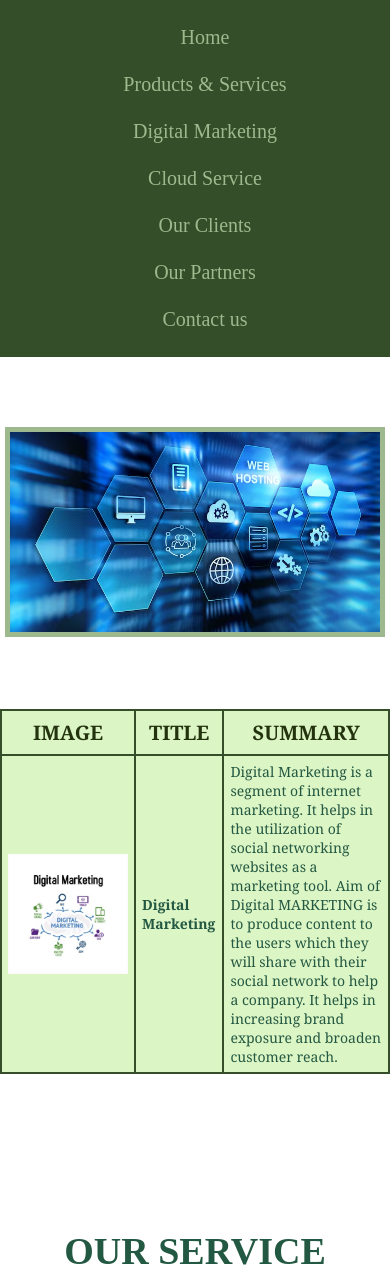
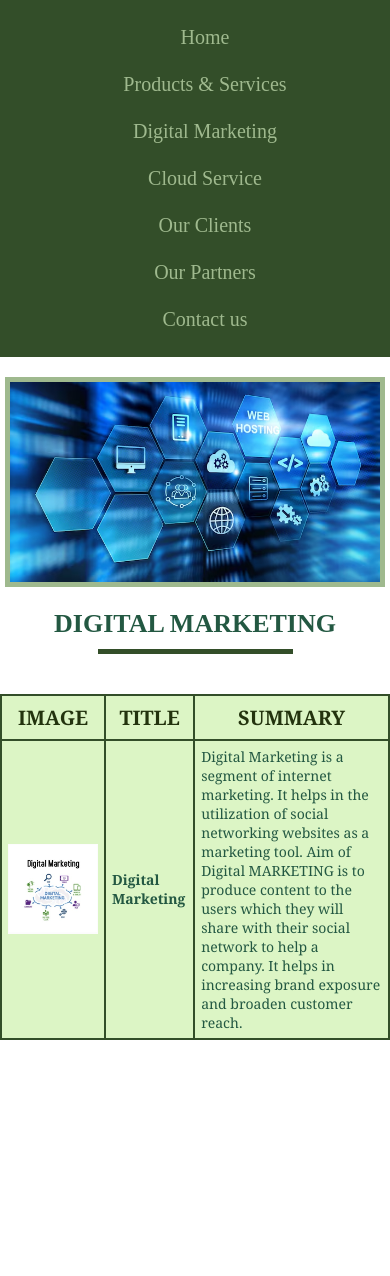
Before and after one commit to Gosia-Parveen/gosia_software2, a plain HTML site: page digital.html in a window 390 px wide. Shown: the top 1276 px of the page. After the commit the page ends 1080 px from the top, so only its background shows below. Drawn offline with Linux system fonts and the light colour scheme.

Commit message:
Update digital.html

```diff
--- a/digital.html
+++ b/digital.html
@@ -8,7 +8,6 @@
     body {
         margin: 0;
         position: relative;
-            height: 220vh;
         background-color: white;
         font-family: 'Times New Roman';
         gap: 20px;
@@ -37,39 +36,53 @@
     }
 
     #image_column {
-            height: 40%;
+        height: 400px;           /* fixed height for slideshow */
         width: 75%;
         display: flex;
         border: 5px solid #9fb98e;
-            position: absolute;
-            top: 80px;
-            left: 50%;
-            transform: translateX(-50%);
+        margin: 80px auto 40px auto; /* space top & bottom */
+        position: relative;      /* no absolute positioning */
         align-items: center;
         justify-content: center;
 
-            /* 👇 ensures all images fit box */
-            background-size: cover;  /* fill box proportionally */
-            background-position: center; /* center image */
+        background-size: cover;
+        background-position: center;
         background-repeat: no-repeat;
     }
 
+    .service_heading {
+        text-align: center;
+        margin-top: 20px;
+    }
+
+    .service_heading h2 {
+        color: #235842;
+        font-size: 38px;
+        margin-bottom: 10px;
+    }
+
+    .service_heading hr {
+        background-color: #334e29;
+        height: 5px;
+        width: 50%;
+        border: none;
+        margin: 0 auto;
+    }
 
     .table_box {
         font-family: Georgia;
-            top: 600px;
-            background-color:#dcf5c5;
+        background-color: #dcf5c5;
         position: relative;
-            width: 90%;              /* make table fit nicely */
-            margin: 0 auto;          /* center the table */
+        width: 90%;
+        margin: 40px auto;   /* space before and after */
         border-collapse: collapse;
-            text-align: center;      /* center text in cells */
+        text-align: center;
     }
 
     .table_box th, .table_box td {
-            border: 2px solid #334e29;  /* table border */
+        border: 2px solid #334e29;
         padding: 15px;
-            vertical-align: middle;     /* center vertically */
+        vertical-align: middle;
     }
 
     .table_box th {
@@ -82,6 +95,12 @@
         color: #235842;
     }
 
+    .table_box img {
+        width: 120px;
+        height: auto;
+        display: block;
+        margin: 0 auto;
+    }
 
     /* 📱 Mobile Responsive */
     @media (max-width: 768px) {
@@ -101,15 +120,14 @@
         #image_column {
             width: 95%;
             height: 200px;
-                top: 70px;
-                position: relative;
-                transform: none;
-                left: 0;
-                margin: 0 auto;
+            margin: 20px auto;
+        }
+
+        .service_heading h2 {
+            font-size: 26px;
         }
 
         .table_box {
-                top: 20px;
             width: 100%;
             font-size: 16px;
             overflow-x: auto;
@@ -124,20 +142,13 @@
         .table_box td {
             font-size: 14px;
             padding: 6px;
-                text-align: left;   /* better readability on mobile */
-            }
+            text-align: left;
         }
 
         .table_box img {
-                width: 120px;   /* uniform image size */
-                height: auto;
-                display: block;
-                margin: 0 auto; /* center image in cell */
+            width: 90px;
         }
-
-
-
-
+    }
 </style>
 </head>
 <body>
@@ -159,10 +170,11 @@
     <div id="image_column"></div> <!-- slideshow container -->
 
 
-    <div style="position: relative; top: 630px; text-align: center;">
-        <h2 style="color: #235842; font-size: 38px;">OUR SERVICE</h2>
-        <hr style="background-color: #334e29; height: 5px ; width: 50%; bottom: 5px;">
+    <div class="service_heading">
+    <h2>DIGITAL MARKETING</h2>
+    <hr>
 </div>
+
 
         <table class="table_box">
             <thead>
```
Lines whose indentation alone changed are shown as unchanged.
